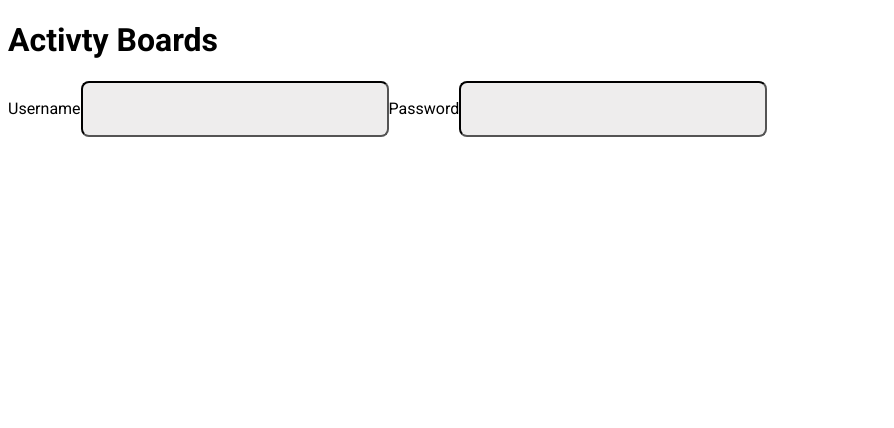
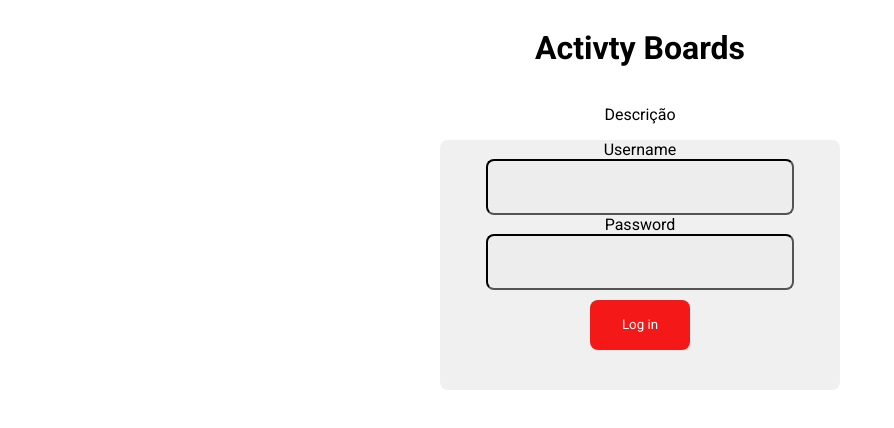
Before and after one commit to PedroRamos360/ActivityBoards, a React (Create React App) app in the folder frontend/: page / in a window 1280 px wide. Shown: the top 428 px of the page, without its empty margins (0-894 px from the left). Built offline with nearby package versions, Linux system fonts and the light colour scheme.

Commit message:
Iniíco da Caixa de Login

```diff
--- a/frontend/src/Components/Home/index.css
+++ b/frontend/src/Components/Home/index.css
@@ -0,0 +1,27 @@
+.login {
+    background-color: #f0f0f0;
+    display: flex;
+    right: 10px;
+    flex-direction: column;
+    align-items: center;
+    border-radius: 8px;
+    width: 400px;
+    height: 250px;
+}
+
+.content {
+    display: flex;
+    align-items: center;
+    flex-direction: column;
+}
+
+.primary-btn {
+    width: 100px;
+    height: 50px;
+    color: white;
+    border-radius: 8px;
+    border-style: none;
+    background-color: rgb(245, 24, 24);
+    cursor: pointer;
+    margin-top: 10px;
+}
--- a/frontend/src/Components/Home/index.js
+++ b/frontend/src/Components/Home/index.js
@@ -1,18 +1,23 @@
 import React, { Component } from 'react';
 import '../global.css';
+import './index.css';
 
 export default class Home extends Component {
     render() {
         return (
             <div class="content">
                 <h1 class="title">Activty Boards</h1>
+                <p class="description">Descrição</p>
                 <form>
-                    <label>Username</label>
-                    <input type="text"/>
-                    <label>Password</label>
-                    <input type="password"/>
+                    <div class="login">
+                        <label>Username</label>
+                        <input type="text"/>
+                        <label>Password</label>
+                        <input type="password"/>
+                        <button class="primary-btn">Log in</button>
+                    </div>
                 </form>
-            </div>
+        </div>
         )
     }
 }
```
